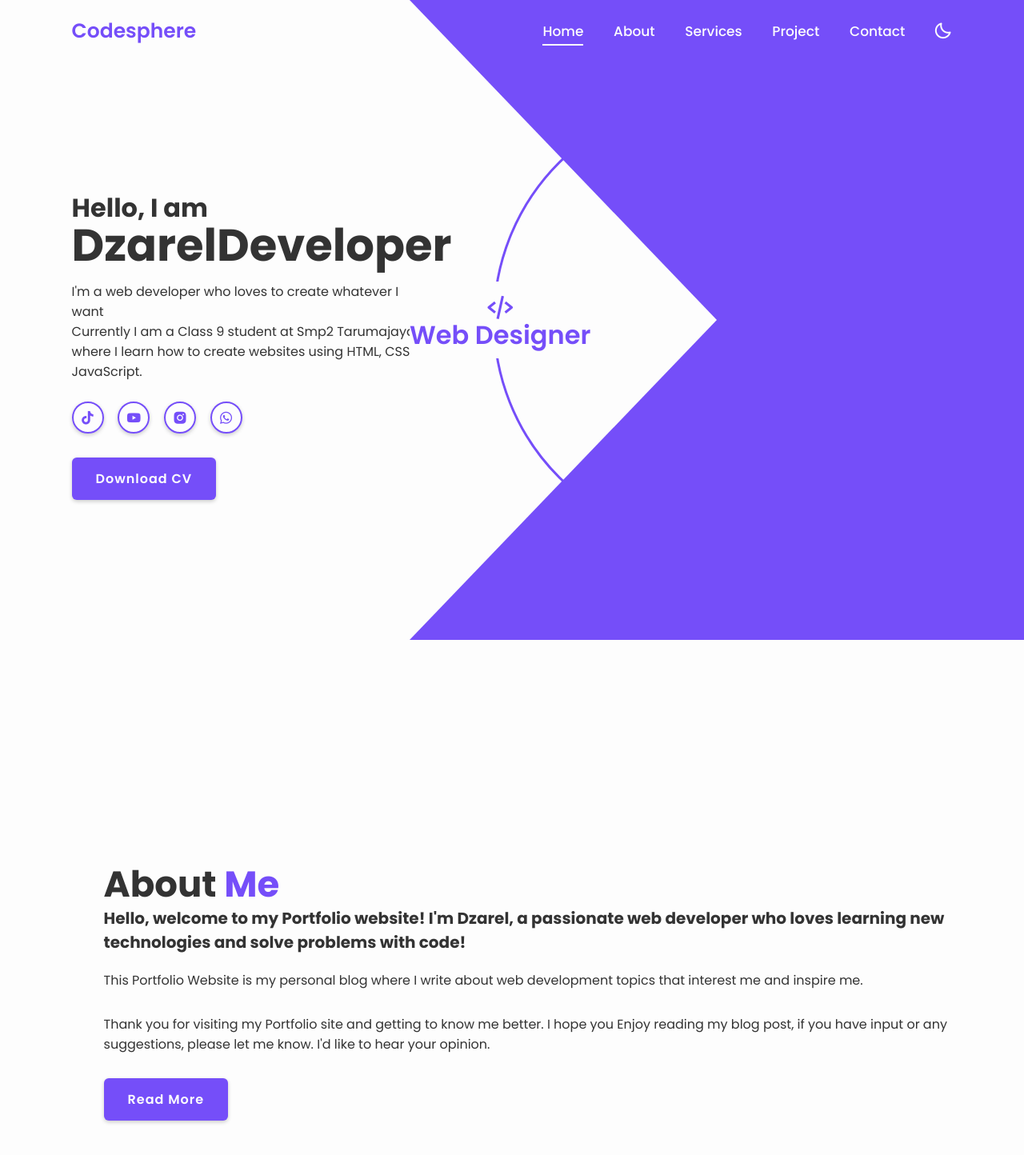
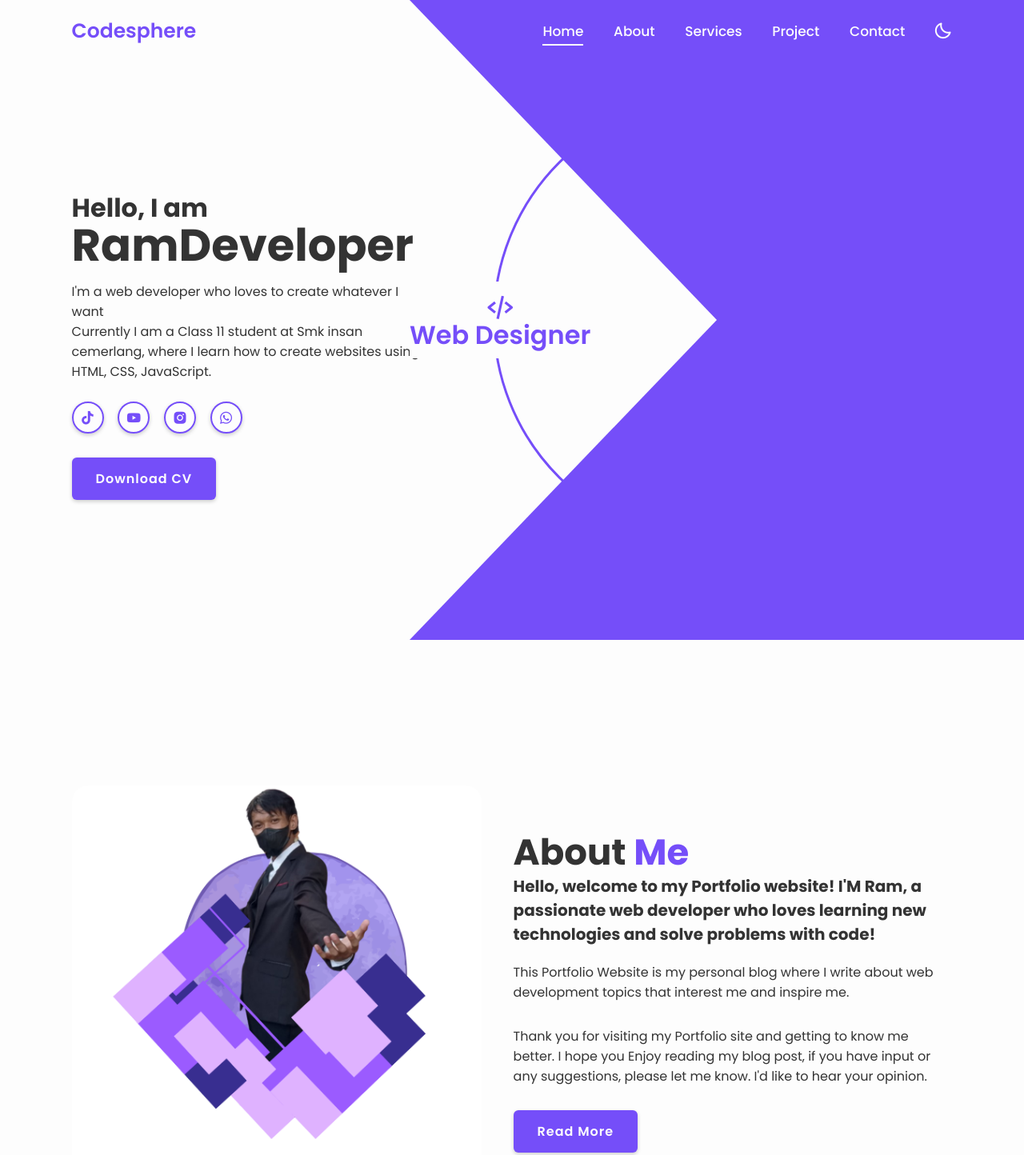
Before and after one commit to ihell/portofolio, a plain HTML site: page index.html in a window 1280 px wide. Shown: the top 1444 px of the page at 80% size. Drawn offline with nearby package versions, Linux system fonts and the light colour scheme.

Commit message:
tampilkan foto

```diff
--- a/index.html
+++ b/index.html
@@ -32,11 +32,11 @@
     <section class="home" id="home">
         <div class="home-content">
             <h3>Hello, I am</h3>
-            <h1>DzarelDeveloper</h1>
+            <h1>RamDeveloper</h1>
             <p>
                 I'm a web developer who loves to create whatever I want
             </p>
-            <p>Currently I am a Class 9 student at Smp2 Tarumajaya, where I learn how to create websites using HTML, CSS, JavaScript.</p>
+            <p>Currently I am a Class 11 student at Smk insan cemerlang, where I learn how to create websites using HTML, CSS, JavaScript.</p>
 
             <div class="social-media">
                 <a href="https://www.tiktok.com/@codesphered01010"><i class='bx bxl-tiktok'></i></a>
@@ -86,7 +86,7 @@
         <div class="about-content">
             <h2 class="heading">About <span>Me</span></h2>
             <h3>
-                Hello, welcome to my Portfolio website! I'm Dzarel,
+                Hello, welcome to my Portfolio website! I'M Ram,
                 a passionate web developer who loves learning new technologies
                 and solve problems with code!
             </h3>
```
Also changed, not shown: images/about.png (added).
